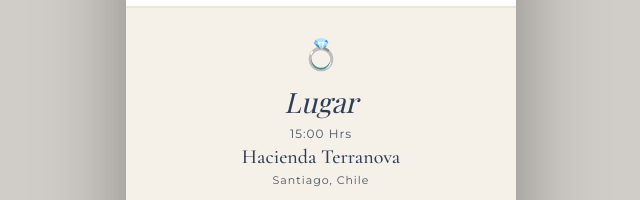
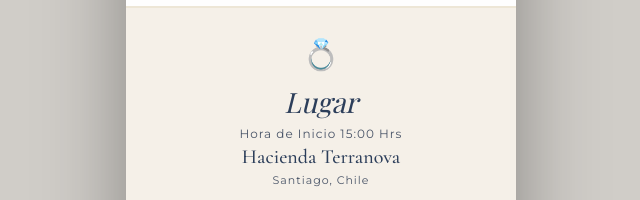
Before and after one commit to VillarroelFelipe/Invitacion, a plain HTML site: page index.html in a window 1280 px wide. Shown: the part 1360-1560 px from the top of the page, 319-959 px from the left. Drawn offline with nearby package versions, Linux system fonts and the light colour scheme; grey boxes are pictures that could not be loaded; a web font is replaced by a local one.

Commit message:
Update index.html

```diff
--- a/index.html
+++ b/index.html
@@ -424,7 +424,7 @@
     <!-- ===== LUGAR ===== -->
     <div class="rings-icon">💍</div>
     <div class="lugar-title">Lugar</div>
-    <div class="venue-info">15:00 Hrs</div>
+    <div class="venue-info">Hora de Inicio 15:00 Hrs</div>
     <div class="venue-name">Hacienda Terranova</div>
     <div class="venue-info" style="font-size:11px;margin-top:2px;">Santiago, Chile</div>
 
```
